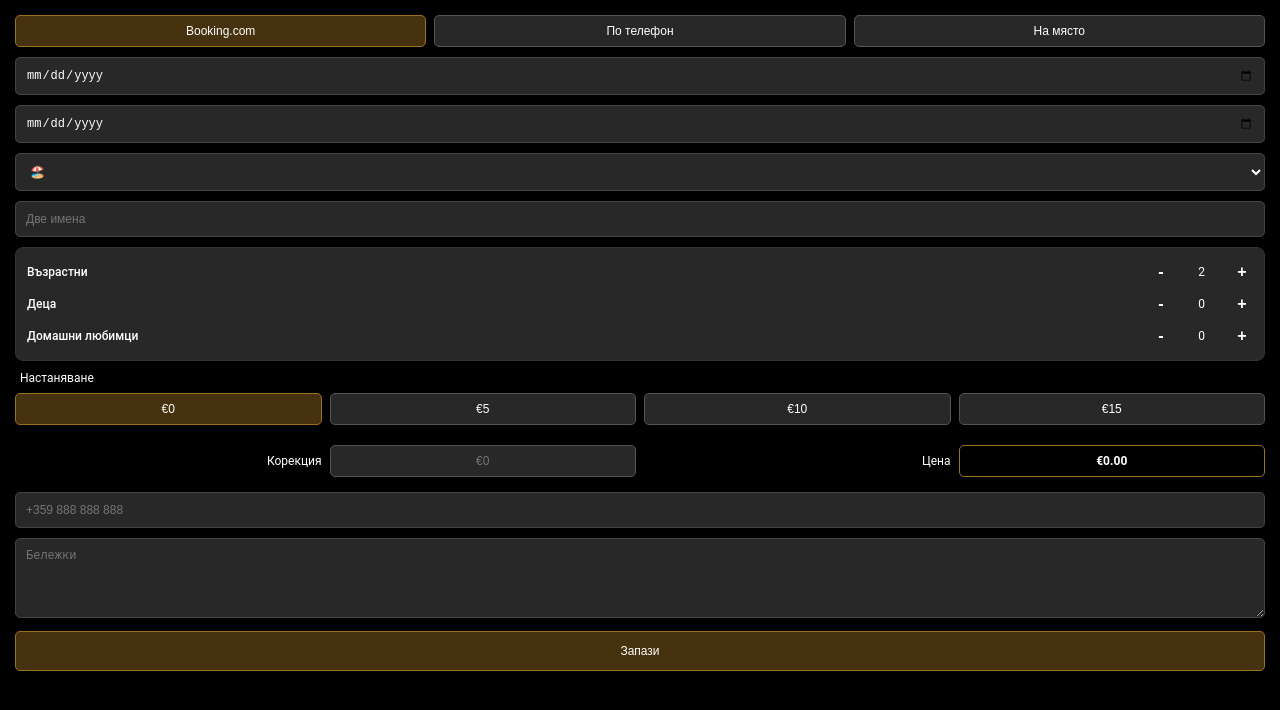
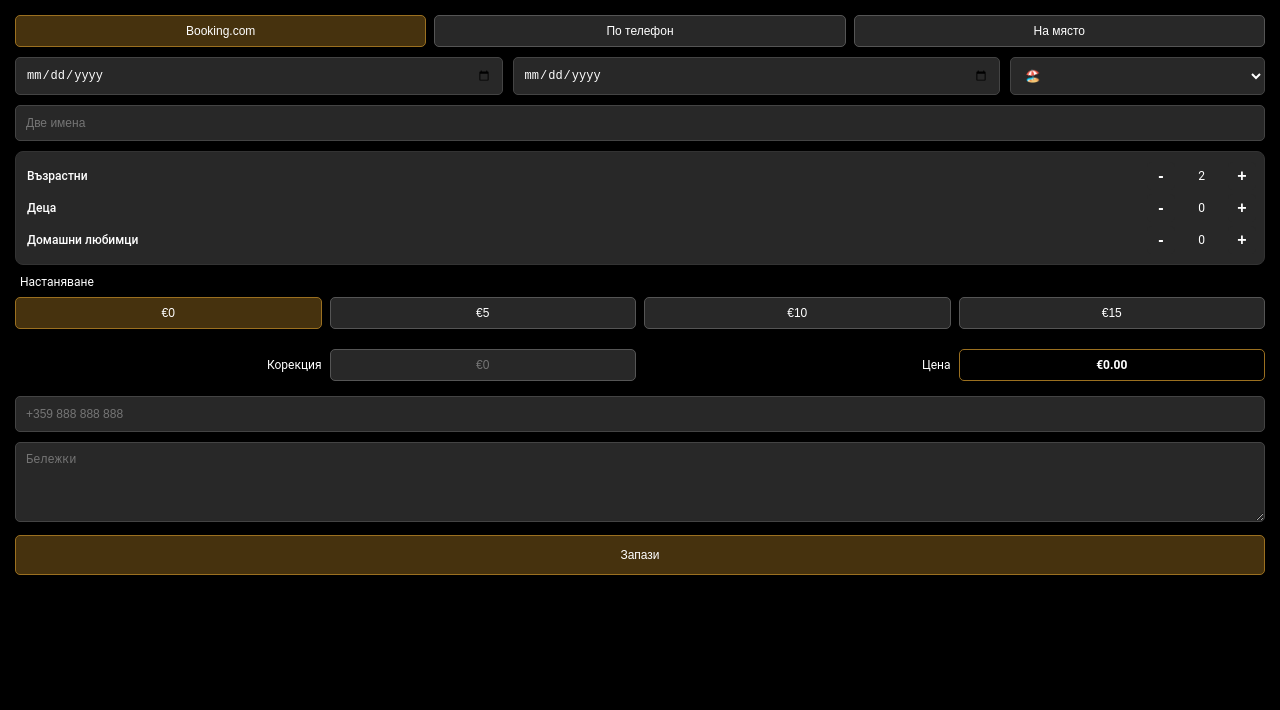
Before and after one commit to BeachfrontApp/beachfront-app, a plain HTML site: page index.html in a window 1280 px wide. Drawn offline with Linux system fonts and the light colour scheme.

Commit message:
Update index.html

```diff
--- a/index.html
+++ b/index.html
@@ -15,10 +15,7 @@
 
 </head>
 
-<script src="script.js"></script>
-
 <body>
-
 
 <div class="container">
 
@@ -42,10 +39,9 @@
 </div>
 
 
-
 <!-- Дати и каравана -->
 
-<div ="top-row">
+<div class="top-row">
 
     <input
         id="checkin"
@@ -57,45 +53,40 @@
         type="date"
     >
 
-
     <select id="caravan">
 
-        <option>🏖️</option>
-        <option>1</option>
-        <option>2</option>
-        <option>3</option>
-        <option>4</option>
-        <option>5</option>
-        <option>6</option>
-        <option>7</option>
-        <option>8</option>
-        <option>9</option>
+        <option value="">🏖️</option>
+        <option value="1">1</option>
+        <option value="2">2</option>
+        <option value="3">3</option>
+        <option value="4">4</option>
+        <option value="5">5</option>
+        <option value="6">6</option>
+        <option value="7">7</option>
+        <option value="8">8</option>
+        <option value="9">9</option>
 
     </select>
 
-
 </div>
-
-
 
 
 <!-- Гост -->
 
 <input
     type="text"
-placeholder="Две имена">
-
-
-
+    placeholder="Две имена"
+>
 
 
 <!-- Гости Card -->
-
 
 <div class="guest-card">
 
 <div class="counter-area">
 
+
+    <!-- Възрастни -->
 
     <div class="counter-row">
 
@@ -103,12 +94,14 @@ placeholder="Две имена">
             Възрастни
         </div>
 
-
         <div class="counter">
 
             <button>-</button>
 
-            <div class="counter-value" id="adults">
+            <div
+                class="counter-value"
+                id="adults"
+            >
                 2
             </div>
 
@@ -116,131 +109,100 @@ placeholder="Две имена">
 
         </div>
 
-
     </div>
 
 
-
+    <!-- Деца -->
 
     <div class="counter-row">
-
 
         <div class="counter-name">
             Деца
         </div>
 
+        <div class="counter">
+
+            <button>-</button>
+
+            <div
+                class="counter-value"
+                id="children"
+            >
+                0
+            </div>
+
+            <button>+</button>
+
+        </div>
+
+    </div>
+
+
+    <!-- Домашни любимци -->
+
+    <div class="counter-row">
+
+        <div class="counter-name">
+            Домашни любимци
+        </div>
 
         <div class="counter">
 
-
             <button>-</button>
 
-
-            <div class="counter-value" id="children">
+            <div
+                class="counter-value"
+                id="pets"
+            >
                 0
             </div>
 
-
             <button>+</button>
 
+        </div>
 
     </div>
 
 
 </div>
 
-
-
-
-
-    <div class="counter-row">
-
-
-        <div class="counter-name">
-            Домашни любимци
 </div>
-
-
-        <div class="counter">
-
-
-            <button>-</button>
-
-
-            <div class="counter-value" id="pets">
-                0
-            </div>
-
-
-            <button>+</button>
-
-
-        </div>
-
-
-    </div>
-
-
-
-</div>
-
-
-</div>
-
-
-
-
 
 
 <!-- Настаняване -->
 
-
 <div class="option-group">
-
 
     <div class="option-title">
         Настаняване
     </div>
 
-
     <div class="option-buttons">
-
 
         <button class="option active">
             €0
         </button>
 
-
         <button class="option">
             €5
         </button>
-
 
         <button class="option">
             €10
         </button>
 
-
         <button class="option">
             €15
         </button>
 
+    </div>
 
 </div>
 
 
-</div>
-
-
-
-
-
-
 <!-- Цена -->
 
-
 <div class="price-area">
-
 
     <div class="price-grid">
 
@@ -265,29 +227,21 @@ placeholder="Две имена">
 
     </div>
 
-
-
 </div>
-
-
-
-
 
 
 <!-- Контакт -->
 
-
 <input
     type="tel"
     placeholder="+359 888 888 888"
-autocomplete="tel">
+    autocomplete="tel"
+>
 
 
-
-<textarea placeholder="Бележки"></textarea>
-
-
-
+<textarea
+    placeholder="Бележки"
+></textarea>
 
 
 <button class="save-button">
@@ -297,9 +251,10 @@ autocomplete="tel">
 </button>
 
 
+</div>
 
 
-</div>
+<script src="script.js"></script>
 
 </body>
 
```
Lines whose indentation alone changed are shown as unchanged.
